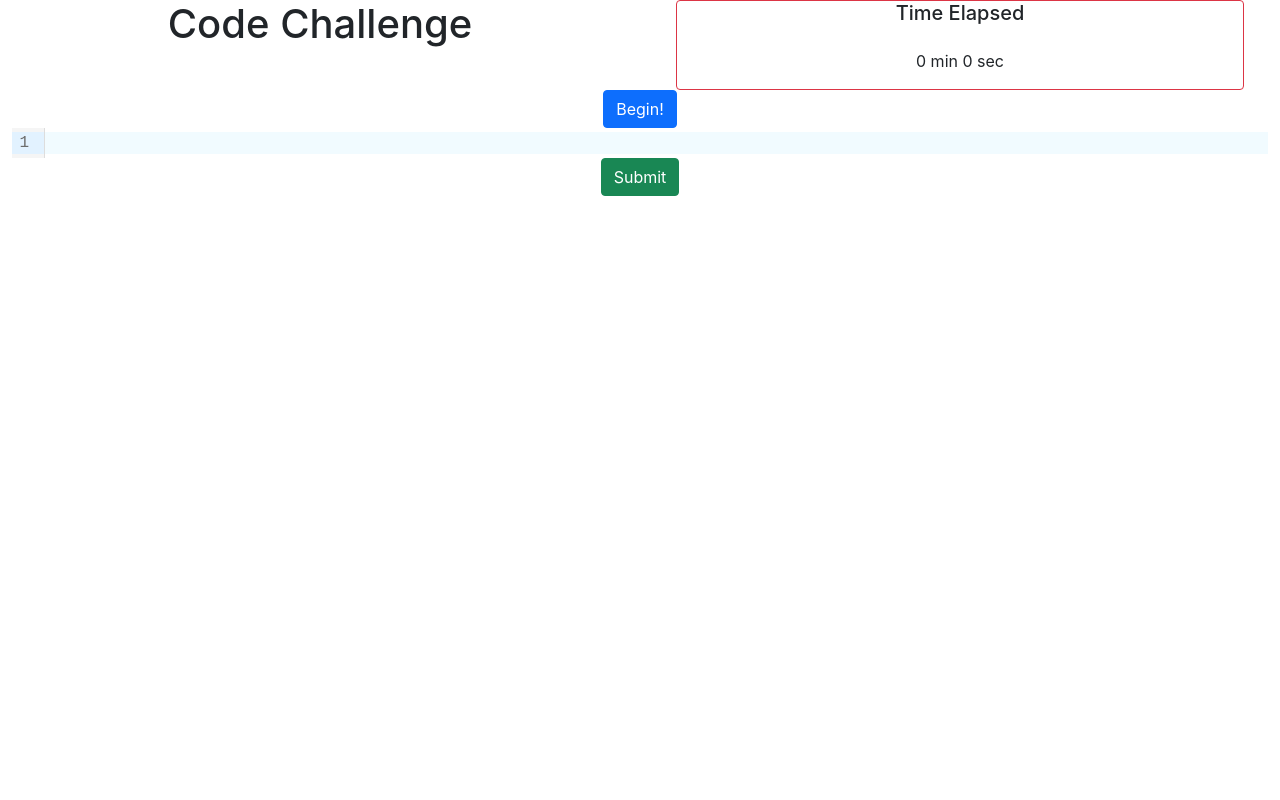
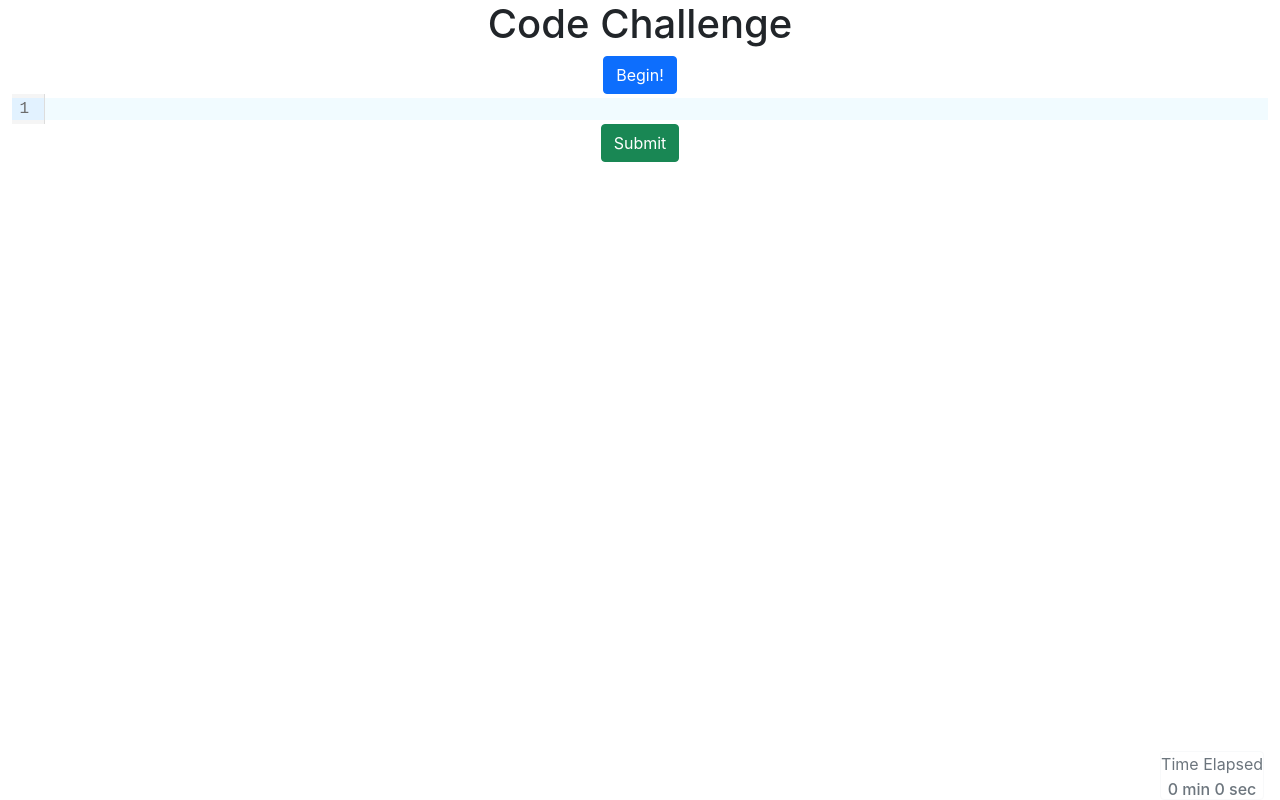
Before and after one commit to devboltio/students, a React (Create React App) app in the folder components/code-judge/: page / in a window 1280 px wide. Built offline with nearby package versions, Linux system fonts and the light colour scheme.

Commit message:
stopwatch positioning

```diff
--- a/components/code-judge/src/App.css
+++ b/components/code-judge/src/App.css
@@ -36,3 +36,10 @@
     transform: rotate(360deg);
   }
 }
+
+.stickyBtm {
+  /* https://www.google.com/search?q=react-bootstrap+make+col+stick+to+bottom&oq=react-bootstrap+make+col+stick+to+bottom&aqs=chrome..69i57j33i22i29i30.12218j0j7&sourceid=chrome&ie=UTF-8 */
+  position: absolute;
+  bottom: 0;
+  right: 1em;
+}
--- a/components/code-judge/src/App.tsx
+++ b/components/code-judge/src/App.tsx
@@ -8,6 +8,7 @@ import CodeEditor from './components/CodeEditor';
 import Stopwatch from './components/Stopwatch';
 // import { fetchQuestions } from './API';
 import { useStopwatch } from 'react-timer-hook';
+import Feedback from './components/Feedback';
 
 // types
 // import { Difficulty, QuestionState } from './API'; //for fetching questions from a coding question api
@@ -60,12 +61,8 @@ function App() {
   return (
     <Container className="App" fluid>
       <Row>
-        <Col>
+        <Col className="appHeader">
           <h1>Code Challenge</h1>
-        </Col>
-        <Col>
-          <Stopwatch onClick={start} />
-          {/* onClick needs to be removed or altered */}
         </Col>
       </Row>
       <Row>
@@ -87,6 +84,19 @@ function App() {
       <Row>
         <CodeEditor />
       </Row>
+      <Row>
+        {challComplete && loading ? (
+          <p>Loading your score...</p>
+        ) : challComplete && !loading ? (
+          <Feedback /> //will have to trigger not loading when score completed
+        ) : null}
+      </Row>
+      <Row className="stickyBtm bg-transparent">
+        <Col>
+          <Stopwatch onClick={start} />
+          {/* onClick needs to be removed or altered */}
+        </Col>
+      </Row>
     </Container>
   );
 }
--- a/components/code-judge/src/components/ChallDescription.tsx
+++ b/components/code-judge/src/components/ChallDescription.tsx
@@ -1,11 +1,9 @@
 import React from 'react';
 import { Container, Row, Col } from 'react-bootstrap';
 
-// TODO: coding problems API.
-
 interface QuestionProps {
   questDescr: string;
-  questExs: string[]; //array of strings
+  questExs: string[];
   questTitle: string;
   //   questcallback: any; //not sure if need
   questNr: number;
--- a/components/code-judge/src/components/CodeEditor.tsx
+++ b/components/code-judge/src/components/CodeEditor.tsx
@@ -15,15 +15,17 @@ interface UserAnswer {
   correct: boolean;
   languageUsed: string;
   correctAnswer: string;
+  // if i do decide I want to use this, refer to min 51 for how to save the ans in here
 }
 
 const CodeEditor = () => {
   const [code, setCode] = useState<string>('');
-  const [userAns, setUserAns] = useState<UserAnswer[]>([]);
+  const [userAns, setUserAns] = useState(''); //<UserAnswer[]>([]);
 
   const submit = (e: React.MouseEvent<HTMLButtonElement>) => {
-    // console.log(e);
-  }; //should trigger a loading component, spinner maybe.
+    setUserAns(e.currentTarget.value);
+    // starts tests, not sure how to embed these
+  };
 
   return (
     <Container>
--- a/components/code-judge/src/components/Feedback.tsx
+++ b/components/code-judge/src/components/Feedback.tsx
@@ -7,7 +7,7 @@ const Feedback = () => {
   };
 
   const displayFeedback = () => {};
-  return 'x';
+  return <p>Submit Component!</p>;
 };
 
 export default Feedback;
--- a/components/code-judge/src/components/Stopwatch.tsx
+++ b/components/code-judge/src/components/Stopwatch.tsx
@@ -19,24 +19,31 @@ const Stopwatch: React.FC<StopwatchProps> = (startClock) => {
   // };
 
   return (
-    <Container>
-      {/* <div style={{ fontSize: '100px' }}> */}
-      <Card border="danger">
-        <Card.Title>Time Elapsed</Card.Title>
-        <Card.Body>
-          {hours > 0 ? `${hours}` : ''}
-          {minutes} min {seconds} sec
-        </Card.Body>
-      </Card>
-      {/* </div> */}
-      {/* <Button onClick={startQuiz}>Start</Button>
-      <Button onClick={pause}>Pause</Button> */}
-      {/* <button onClick={reset}>Reset</button> */}
-      {/* ERROR WITH THE ONCLICK EVENT, NOT SURE HOW TO FIX. Could implement custom reset */}
-    </Container>
+    <Card border="light" className="text-muted">
+      <Card.Title as="p">Time Elapsed</Card.Title>
+      <Card.Subtitle>
+        {hours > 0 ? `${hours}` : ''}
+        {minutes} min {seconds} sec
+      </Card.Subtitle>
+    </Card>
   );
 };
 
 export default Stopwatch;
 
 // start button in app.tsx will start the timer and make the question visible
+
+{
+  /* </div> */
+}
+{
+  /* <Button onClick={startQuiz}>Start</Button>
+      <Button onClick={pause}>Pause</Button> */
+}
+{
+  /* <button onClick={reset}>Reset</button> */
+}
+{
+  /* ERROR WITH THE ONCLICK EVENT, NOT SURE HOW TO FIX. Could implement custom reset */
+}
+// </Container>
```
